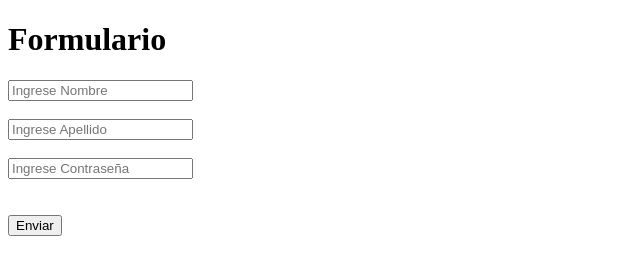
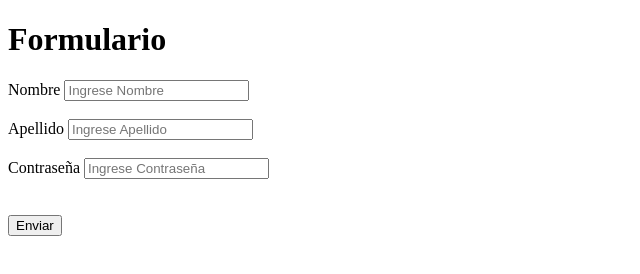
Before and after one commit to Pablo-Artuso-Altamirano/Programacion_2024, a plain HTML site: page formulario.html in a window 1280 px wide. Shown: the whole page, without its empty margins (0-640 px from the left). Drawn offline with Linux system fonts and the light colour scheme.

Commit message:
create formulario

```diff
--- a/formulario.html
+++ b/formulario.html
@@ -11,11 +11,19 @@
 
 <h1>Formulario</h1>
 
-<input type="text" placeholder="Ingrese Nombre"> <br><br>
-<input type="text" placeholder="Ingrese Apellido"> <br><br>
-<input type="text" placeholder="Ingrese Contraseña"> <br><br><br>
+<form action="">
+    <label for="">Nombre</label>
+    <input type="text" placeholder="Ingrese Nombre"> <br><br>
 
-<input type="button" value="Enviar">
+    <label for="">Apellido</label>
+    <input type="text" placeholder="Ingrese Apellido"> <br><br>
+
+    <label for="">Contraseña</label>
+    <input type="text" placeholder="Ingrese Contraseña"> <br><br><br>
+
+    <input type="button" value="Enviar">
+</form>
+
 
 </body>
 </html>
```
